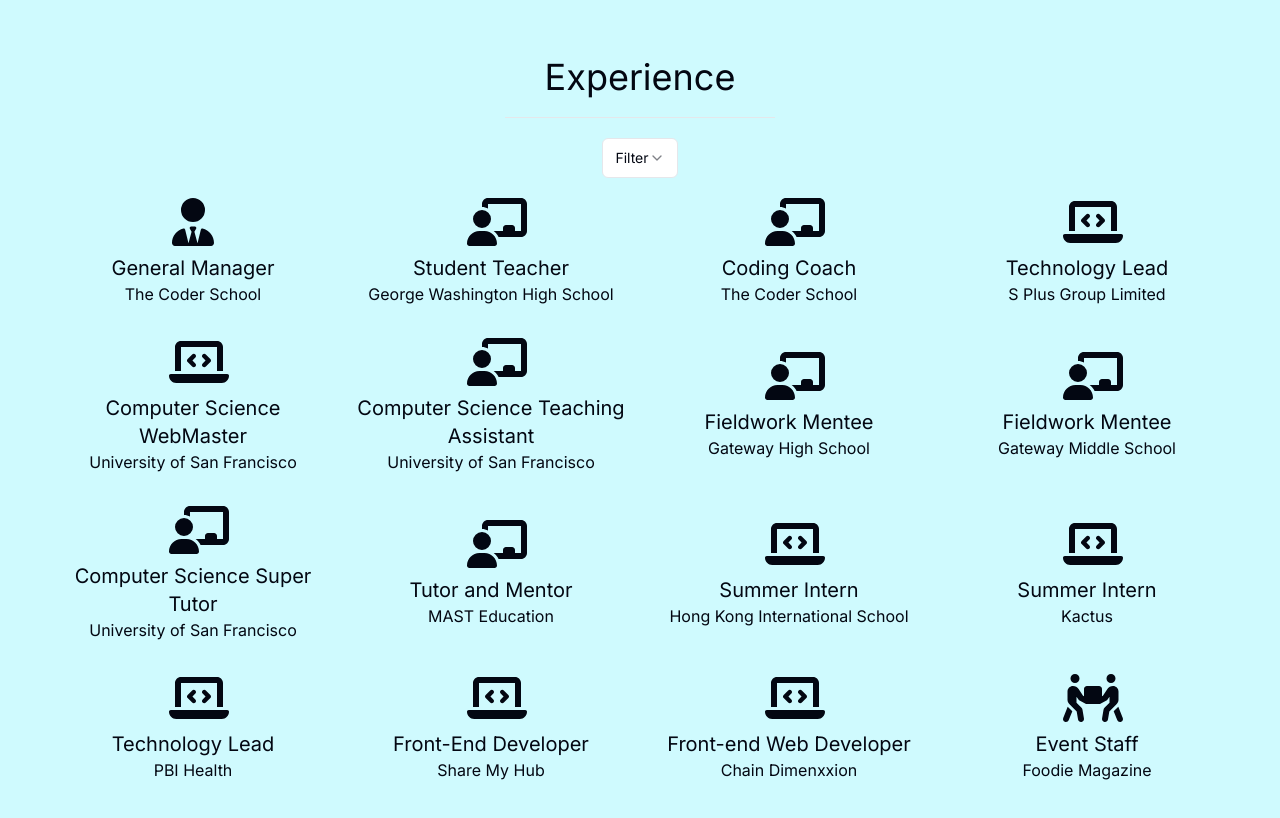
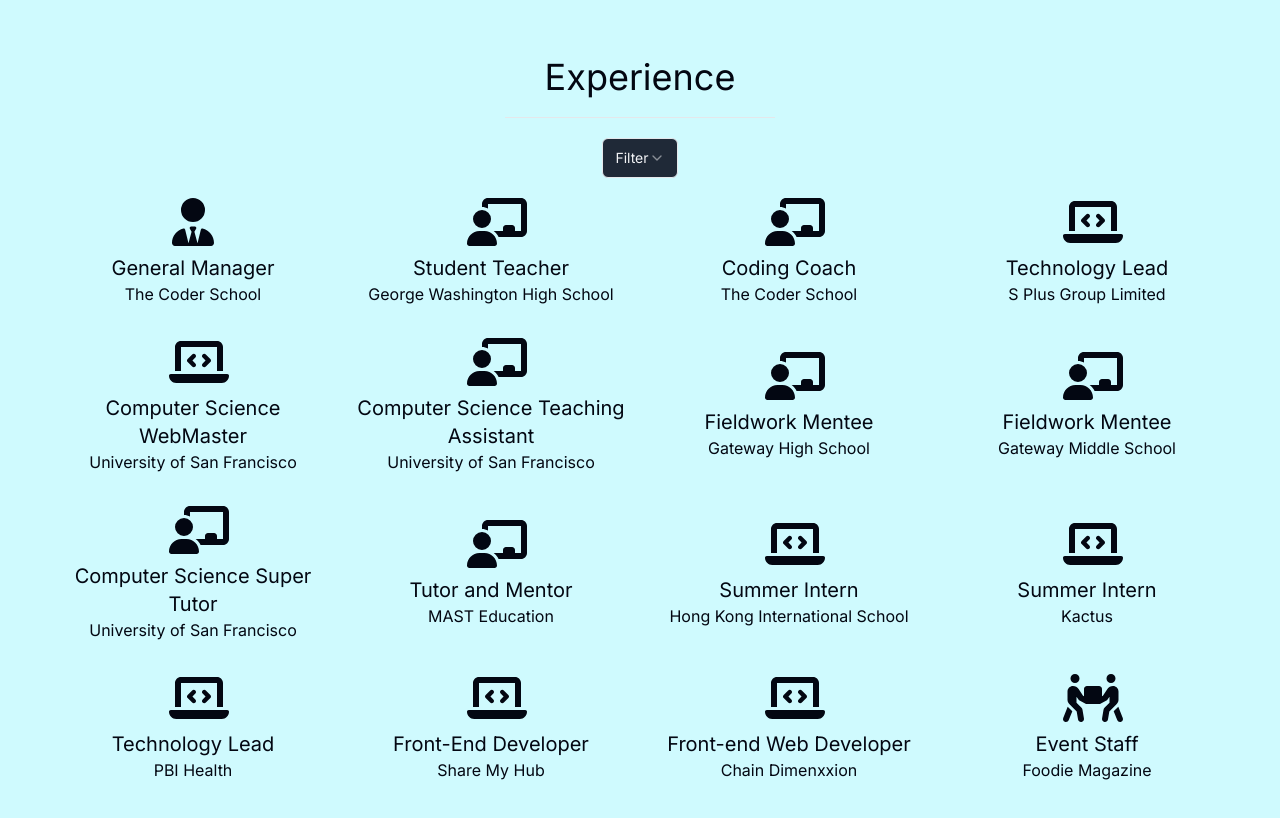
Before and after one commit to EdwardRees/portfolio-site, a Next.js app: page / in a window 1280 px wide. Shown: the part 2380-3198 px from the top of the page. Built offline with nearby package versions, Linux system fonts and the light colour scheme.

Commit message:
[fix] change of coloring for select

```diff
--- a/src/components/experience-group/index.tsx
+++ b/src/components/experience-group/index.tsx
@@ -28,7 +28,7 @@
     <>
       <div className="flex flex-row justify-center items-center">
         <Select onValueChange={(val: string) => handleFilter(val)}>
-          <SelectTrigger>
+          <SelectTrigger className="dark:bg-gray-100 bg-gray-800 dark:text-gray-800 text-gray-100">
             <SelectValue placeholder="Filter" />
           </SelectTrigger>
           <SelectContent>
```
